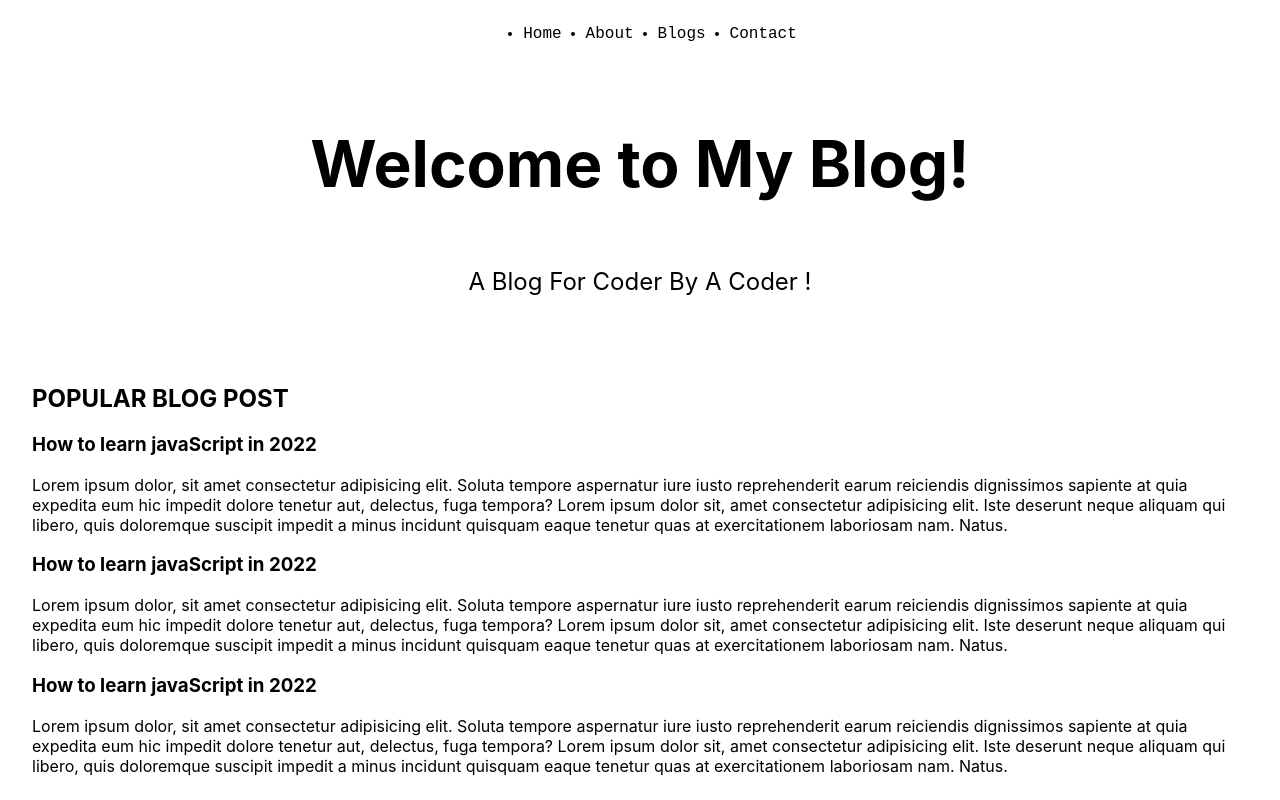
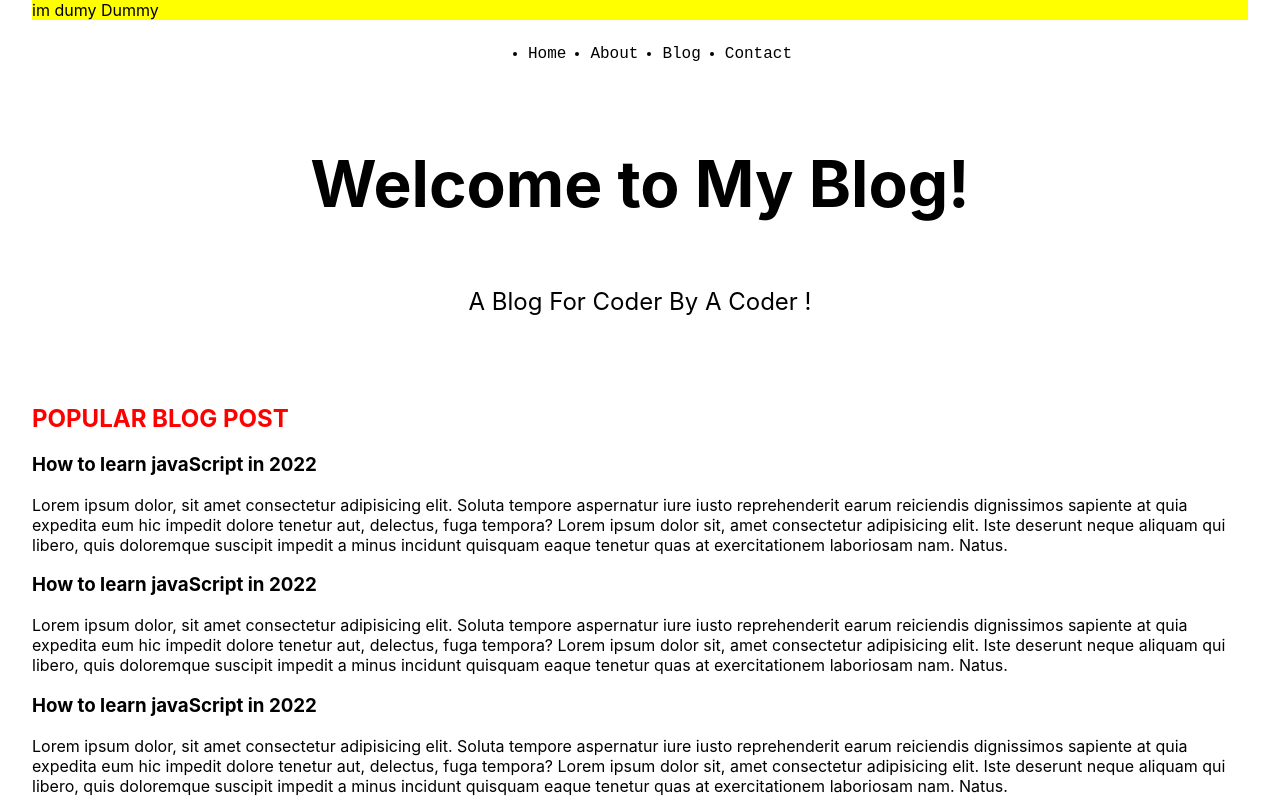
Before and after one commit to Deepakvikrant/BlogNextJs, a Next.js app: page / in a window 1280 px wide. Shown: the top 800 px of the page. Built offline with nearby package versions, Linux system fonts and the light colour scheme.

Commit message:
Global dummy component usecase

```diff
--- /dev/null
+++ b/components/dummy.js
@@ -0,0 +1,20 @@
+import React from 'react'
+
+const Dummy = () => {
+    return (
+        <>
+            <style jsx>
+                {`
+                .Dummy{
+                    background: yellow
+                }
+                `}
+            </style>
+
+            <div className='Dummy'> im dumy Dummy</div>
+
+        </>
+    )
+}
+
+export default Dummy
--- a/pages/_app.js
+++ b/pages/_app.js
@@ -1,6 +1,8 @@
 import '../styles/globals.css'
 
+
 function MyApp({ Component, pageProps }) {
+  console.log('im appp.js');
   return <Component {...pageProps} />
 }
 
--- a/pages/index.js
+++ b/pages/index.js
@@ -2,10 +2,26 @@
 import Image from "next/image";
 import styles from "../styles/Home.module.css";
 import Script from "next/script";
+import Link from "next/link";
+import Dummy from "../components/dummy";
 
 export default function Home() {
+
+
   return (
     <div className={styles.container}>
+
+      <style jsx>
+        {`
+        .myspan{
+          color :red;
+        }
+        `}
+      </style>
+
+      <Dummy/>
+
+
       <Head>
         <title>My Blog</title>
         <meta name="description" content="Generated by create next app" />
@@ -15,10 +31,10 @@
       <Script src="/sc.js" strategy="lazyOnload"></Script>
       <nav className={styles.mainnav}>
         <ul>
-            <li>Home</li>
-            <li>About</li>
-            <li>Blogs</li>
-            <li>Contact</li>
+          <Link href='/home'><a><li>Home</li></a></Link>
+          <Link href='/about'><a><li>About</li></a></Link>
+          <Link href='/blog'><a><li>Blog</li></a></Link>
+          <Link href='/contact'><a><li>Contact</li></a></Link>
         </ul>
       </nav>
 
@@ -28,9 +44,10 @@
         <p className={styles.description}>A Blog For Coder By A Coder !</p>
 
         <div className="blogs">
-            <h2>POPULAR BLOG POST</h2>
+          <span className="myspan"> <h2>POPULAR BLOG POST</h2> </span>
+
           <div className="blogItem">
-            <h3>How to learn javaScript in 2022</h3>
+            <h3 className="Dummy">How to learn javaScript in 2022</h3>
             <p>
               Lorem ipsum dolor, sit amet consectetur adipisicing elit. Soluta
               tempore aspernatur iure iusto reprehenderit earum reiciendis
--- a/public/sc.js
+++ b/public/sc.js
@@ -1 +1 @@
-alert('helloo')
+//alert('helloo')
```
